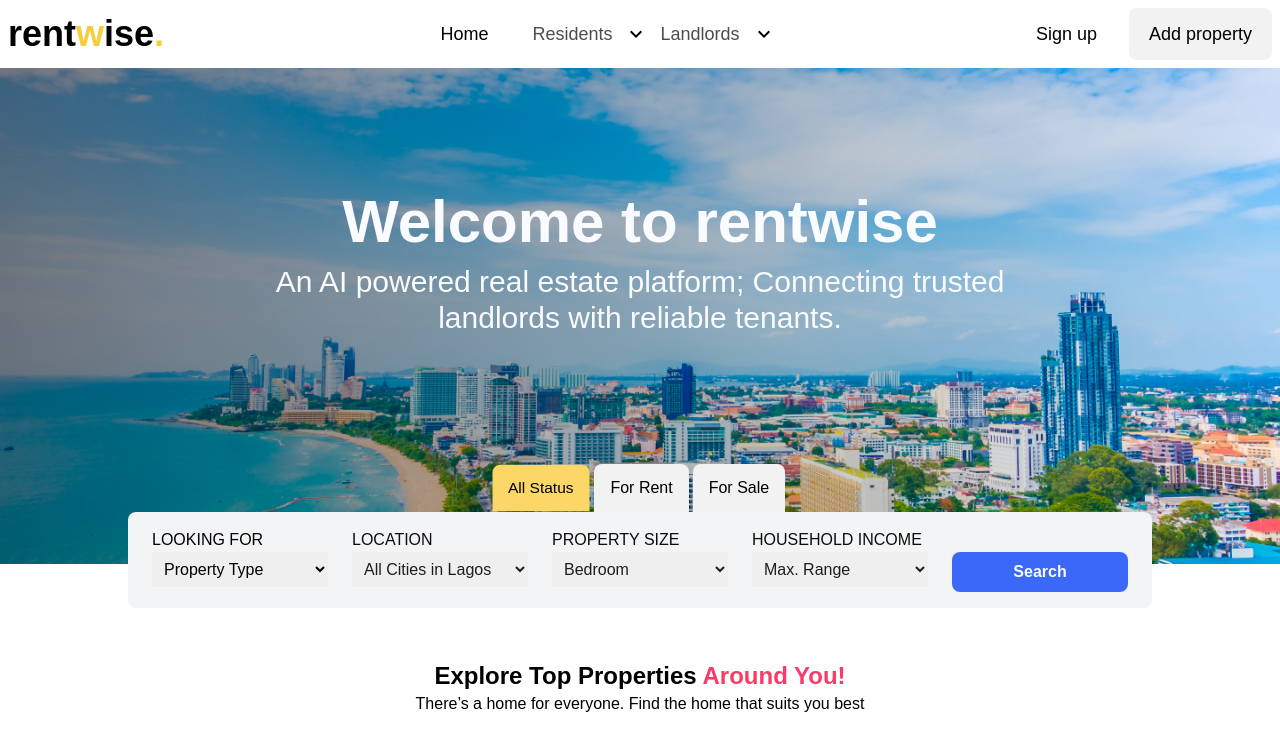
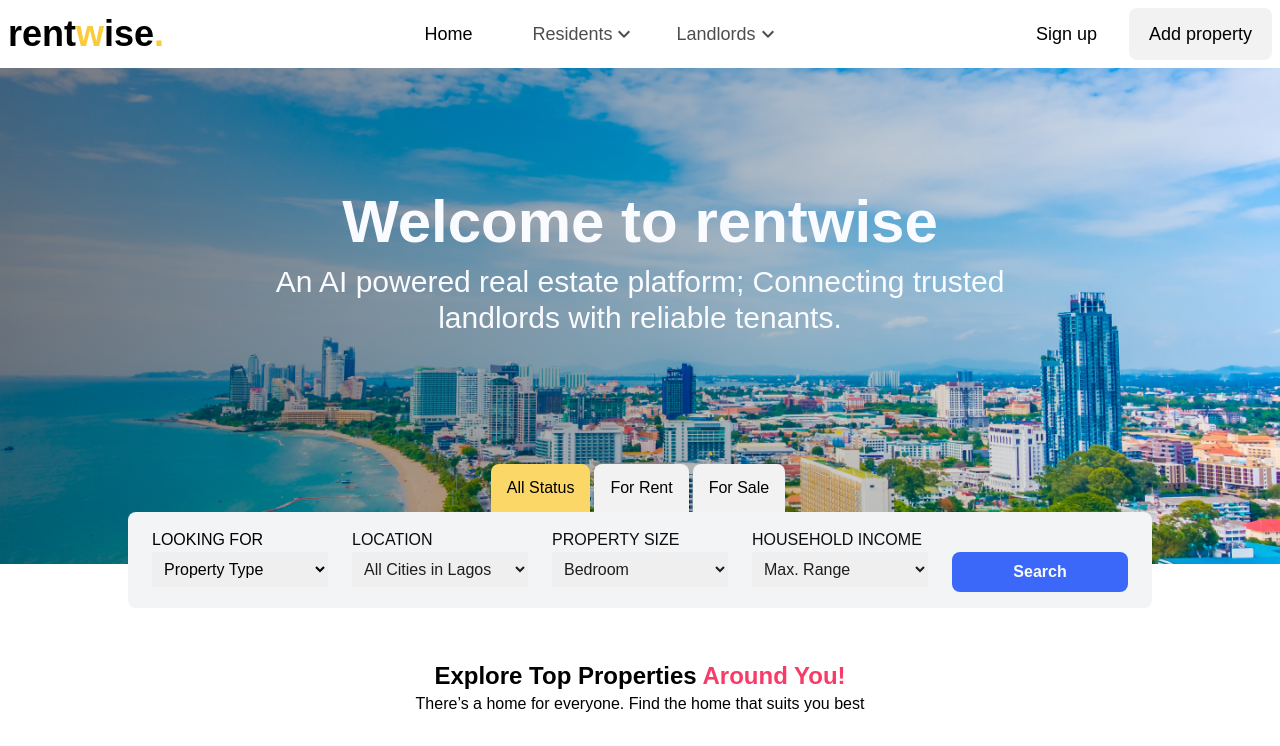
Before and after one commit to Obadea/rentwise, a React (Create React App) app: page / in a window 1280 px wide. Shown: the top 746 px of the page. Built offline with nearby package versions, Linux system fonts and the light colour scheme; a web font is replaced by a local one.

Commit message:
minor changes

```diff
--- a/src/landingpage/components/Banner.jsx
+++ b/src/landingpage/components/Banner.jsx
@@ -38,7 +38,7 @@ function Banner() {
         <button
           className={`w-30 px-4 py-3 mr-1 transition duration-500 ease-in-out ${
             selectedButton === 1
-              ? "bg-[#FAD766] transform scale-[97%] "
+              ? "bg-[#FAD766] transform "
               : "bg-addpropertybg "
           } rounded-t-lg`}
           onClick={() => handleButtonClick(1)}
@@ -48,7 +48,7 @@ function Banner() {
         <button
           className={`px-4 mr-1 w-30 transition duration-500 ease-in-out ${
             selectedButton === 2
-              ? "bg-[#FAD766] transform scale-[97%] "
+              ? "bg-[#FAD766] transform "
               : "bg-addpropertybg "
           } rounded-t-lg`}
           onClick={() => handleButtonClick(2)}
@@ -58,7 +58,7 @@ function Banner() {
         <button
           className={`px-4 mr-1 w-30 transition duration-500 ease-in-out ${
             selectedButton === 3
-              ? "bg-[#FAD766] transform scale-[97%] "
+              ? "bg-[#FAD766] transform "
               : "bg-addpropertybg "
           } rounded-t-lg`}
           onClick={() => handleButtonClick(3)}
--- a/src/landingpage/components/DropdownMenu.jsx
+++ b/src/landingpage/components/DropdownMenu.jsx
@@ -10,22 +10,22 @@ function DropdownMenu(props) {
       onMouseEnter={() => setHover(true)}
       onMouseLeave={() => setHover(false)}
     >
-      <div className="flex justify-center items-center">
+      <div className="flex justify-center ">
         <button
           type="button"
-          className="inline-flex justify-center w-full  py-2 px-3 text-lg hover:text-customyellow  text-customNameBlack focus:outline-none   focus:ring-offset-gray-100 focus:ring-indigo-500"
+          className="inline-flex justify-center w-full items-center  py-2 px-3 text-lg hover:text-customyellow  text-customNameBlack focus:outline-none   focus:ring-offset-gray-100 focus:ring-indigo-500"
           id="options-menu"
           aria-haspopup="true"
           aria-expanded="true"
         >
           {props.name}
+          <KeyboardArrowDownIcon />
         </button>
-        <KeyboardArrowDownIcon />
       </div>
 
       {hover && (
         <div
-          className="origin-top-right absolute right-0  w-48 rounded-md shadow-lg bg-white ring-1 ring-black ring-opacity-5 focus:outline-none"
+          className="origin-top-right absolute left-0  w-52 rounded-md shadow-lg bg-white ring-1 ring-black ring-opacity-5 focus:outline-none"
           role="menu"
           aria-orientation="vertical"
           aria-labelledby="options-menu"
--- a/src/landingpage/components/Header.jsx
+++ b/src/landingpage/components/Header.jsx
@@ -17,7 +17,7 @@ const Header = () => {
           rent<span className="text-customyellow">w</span>ise
           <span className="text-customyellow">.</span>
         </a>
-        <div className=" hidden lg:flex items-center justify-between ">
+        <div className=" hidden lg:flex items-center gap-4 justify-between ">
           {/* location will be automated */}
 
           <a href="#" className="py-2 px-8 text-lg hover:text-customyellow">
```
